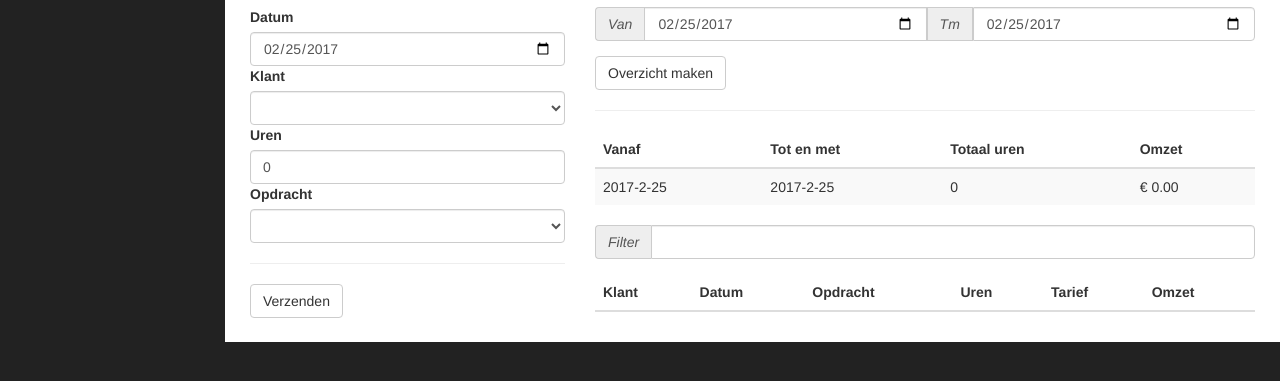
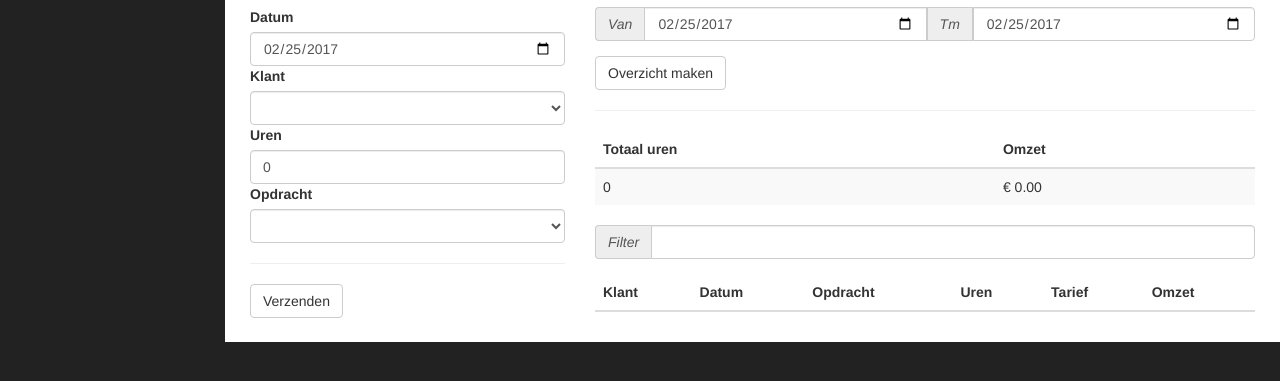
Before and after one commit to rufinoNL/administratie_tool, a website: page frontend/urenregistratie.html in a window 1280 px wide. Shown: the part 219-600 px from the top of the page. Drawn offline with nearby package versions, Linux system fonts and the light colour scheme; some packages are replaced by stand-ins of ours.

Commit message:
JR0005: totaal geen datum meer op misleiding te voorkomen

```diff
--- a/frontend/js/app.js
+++ b/frontend/js/app.js
@@ -213,7 +213,6 @@ app.controller('UrenregistratieController', function($scope, UrenService, Klante
             maak: function() {
                 $scope.urenservice.loadUren(this.vanafFormatted(), this.totenmetFormatted());
                 var items = $scope.urenservice.uren;
-                console.log(items);
                 var resultaat = [];
 
                 for (var i=0; i<items.length; i++) {
@@ -227,11 +226,11 @@ app.controller('UrenregistratieController', function($scope, UrenService, Klante
                 }
 
                 this.data = resultaat;
+                this.totaal();
             },
             data: [],
             totaal: function() {
                 var resultaat = {
-                    periode: {},
                     omzet: 0,
                     uren: 0
                 };
@@ -240,9 +239,6 @@ app.controller('UrenregistratieController', function($scope, UrenService, Klante
                     resultaat.uren += this.data[i].uren;
                     resultaat.omzet += this.data[i].uren * this.data[i].tarief;
                 }
-
-                resultaat.periode.vanaf = this.vanafFormatted();
-                resultaat.periode.totenmet = this.totenmetFormatted();
 
                 return resultaat;
             }
--- a/frontend/urenregistratie.html
+++ b/frontend/urenregistratie.html
@@ -208,16 +208,12 @@
                                 <table class="table table-hover table-striped">
                                     <thead>
                                         <tr>
-                                            <th>Vanaf</th>
-                                            <th>Tot en met</th>
                                             <th>Totaal uren</th>
                                             <th>Omzet</th>
                                         </tr>
                                     </thead>
                                     <tbody>
                                         <tr>
-                                            <td>{{urenreg.overzicht.totaal().periode.vanaf}}</td>
-                                            <td>{{urenreg.overzicht.totaal().periode.totenmet}}</td>
                                             <td>{{urenreg.overzicht.totaal().uren}}</td>
                                             <td>€ {{urenreg.overzicht.totaal().omzet | number:2}}</td>
                                         </tr>
```
